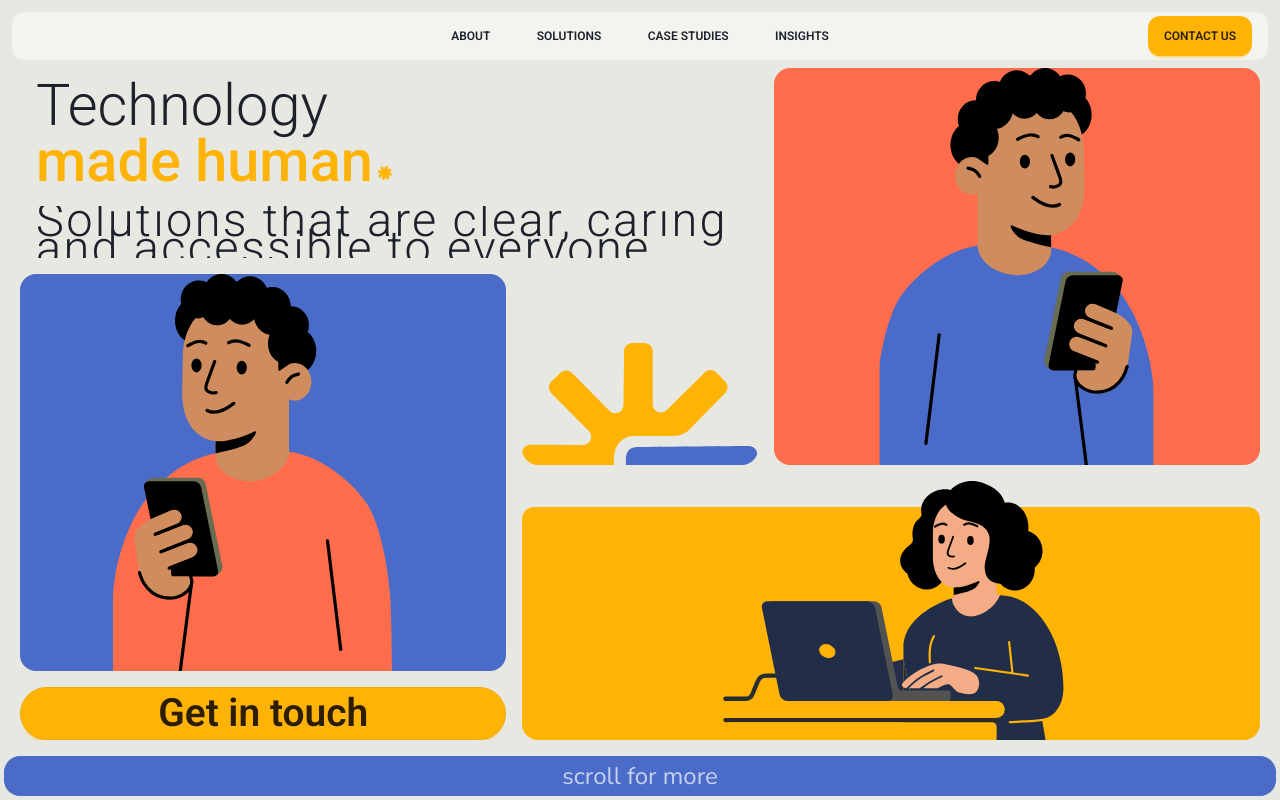
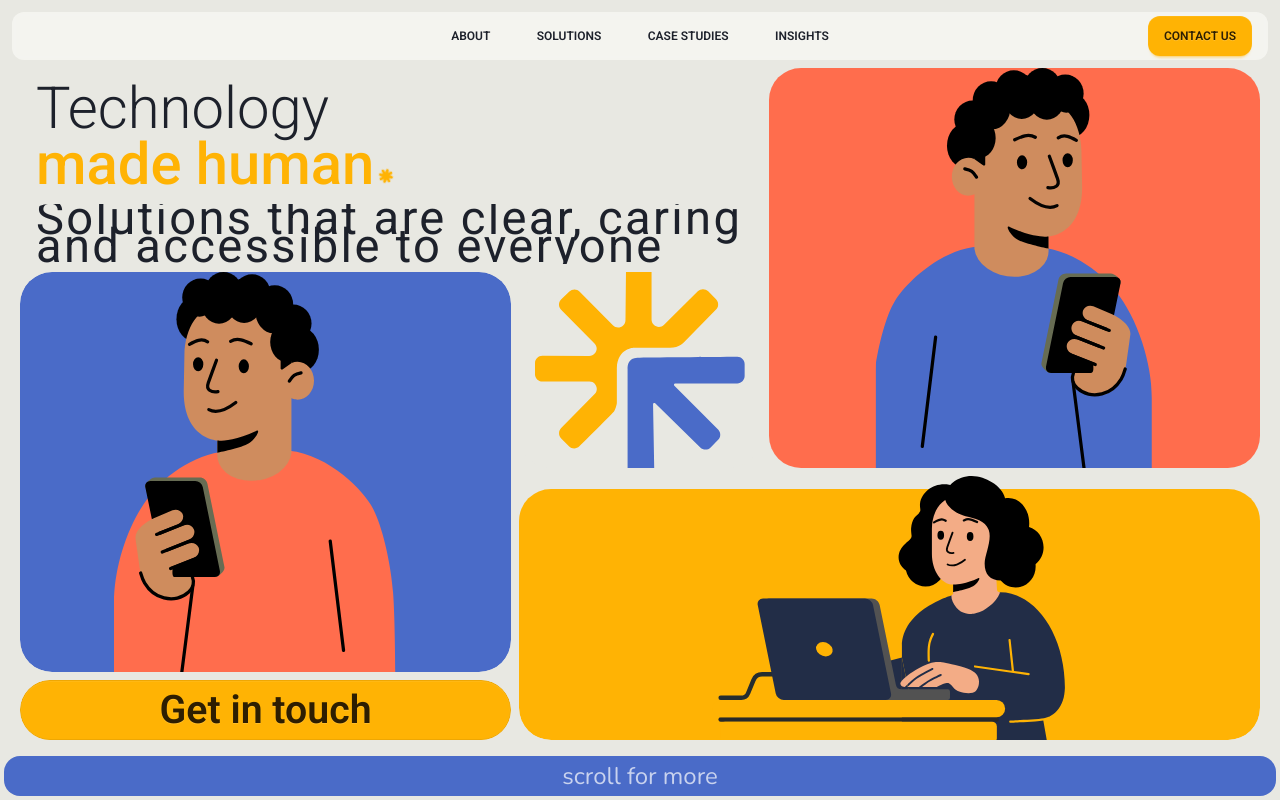
Before and after one commit to raphasouthall/website, a SvelteKit app in the folder it-website/: page / in a window 1280 px wide. Built offline with nearby package versions, Linux system fonts and the light colour scheme.

Commit message:
fix: Adjust layout and styling for Logo and hero section

```diff
--- a/it-website/src/lib/Logo.svelte
+++ b/it-website/src/lib/Logo.svelte
@@ -1,4 +1,4 @@
-<a href="/" class="flex select-none items-center gap-2">
+<a href="/" class="flex select-none items-center justify-center gap-2 h-full">
 	<svg
 		class="fill-primary hover:fill-secondary transition-colors duration-300 h-fit"
 		viewBox="0 0 190 190"
--- a/it-website/src/routes/+page.svelte
+++ b/it-website/src/routes/+page.svelte
@@ -36,7 +36,7 @@
 		class="flex h-[84dvh] lg:h-[88dvh] w-full flex-col items-center justify-center gap-2 py-2 text-center lg:flex-row min-h-0 overflow-hidden"
 	>
 		<div
-			class="grid grid-cols-5 grid-rows-10 gap-4 w-full h-[84dvh] lg:h-[88dvh] min-h-0 overflow-hidden p-4"
+			class="grid grid-cols-5 grid-rows-10 gap-2 w-full h-[84dvh] lg:h-[88dvh] min-h-0 overflow-hidden p-4"
 		>
 			<!-- Headline cell -->
 			<div
@@ -56,23 +56,23 @@
 
 			<!-- Subheadline cell -->
 			<div
-				class="col-span-3 row-span-1 row-start-3 col-start-1 rounded-2xl overflow-hidden pl-4 @container"
+				class="col-span-3 row-span-1 row-start-3 col-start-1 rounded-4xl overflow-hidden pl-4 @container"
 			>
-				<p class="text-[6.5cqmin] text-start leading-7 tracking-wider font-light">
+				<p class="text-[6.5cqmin] text-start leading-7 tracking-wider">
 					Solutions that are clear, caring and accessible to everyone
 				</p>
 			</div>
 
 			<div
-				class="col-span-2 row-span-6 row-start-4 col-start-1 rounded-2xl overflow-hidden relative"
+				class="col-span-2 row-span-6 row-start-4 col-start-1 rounded-4xl overflow-hidden relative"
 			>
-				<div class="absolute bottom-0 left-0 right-0 h-[100%] w-full bg-primary rounded-xl"></div>
+				<div class="absolute bottom-0 left-0 right-0 h-[100%] w-full bg-primary rounded-4xl"></div>
 				<Illustration2 />
 			</div>
 
 			<!-- Button cell -->
 			<div
-				class="col-span-2 row-span-1 row-start-10 col-start-1 rounded-2xl overflow-hidden @container"
+				class="col-span-2 row-span-1 row-start-10 col-start-1 rounded-4xl overflow-hidden @container"
 			>
 				<button class="btn btn-accent rounded-full size-full text-[8cqmin]">Get in touch</button>
 			</div>
@@ -80,17 +80,21 @@
 			<div
 				class="col-span-2 row-span-6 col-start-4 row-start-1 rounded-2xl overflow-hidden relative"
 			>
-				<div class="absolute bottom-0 left-0 right-0 h-[100%] w-full bg-secondary rounded-xl"></div>
+				<div
+					class="absolute bottom-0 left-0 right-0 h-[100%] w-full bg-secondary rounded-4xl"
+				></div>
 				<Illustration />
 			</div>
 
-			<div class="col-span-3 row-span-4 row-start-7 rounded-2xl overflow-hidden relative">
-				<div class="absolute bottom-0 left-0 right-0 h-[90%] w-full bg-accent rounded-xl"></div>
+			<div class="col-span-3 row-span-4 row-start-7 rounded-4xl overflow-hidden relative">
+				<div class="absolute bottom-0 left-0 right-0 h-[95%] w-full bg-accent rounded-4xl"></div>
 				<Illustration3 />
 			</div>
 
 			<!-- Small button cell -->
-			<div class="col-span-1 row-span-2 row-start-5 rounded-2xl overflow-hidden @container">
+			<div
+				class="col-span-1 row-span-3 row-start-4 rounded-4xl bg-base-300 overflow-hidden @container p-4"
+			>
 				<Logo />
 			</div>
 		</div>
```
